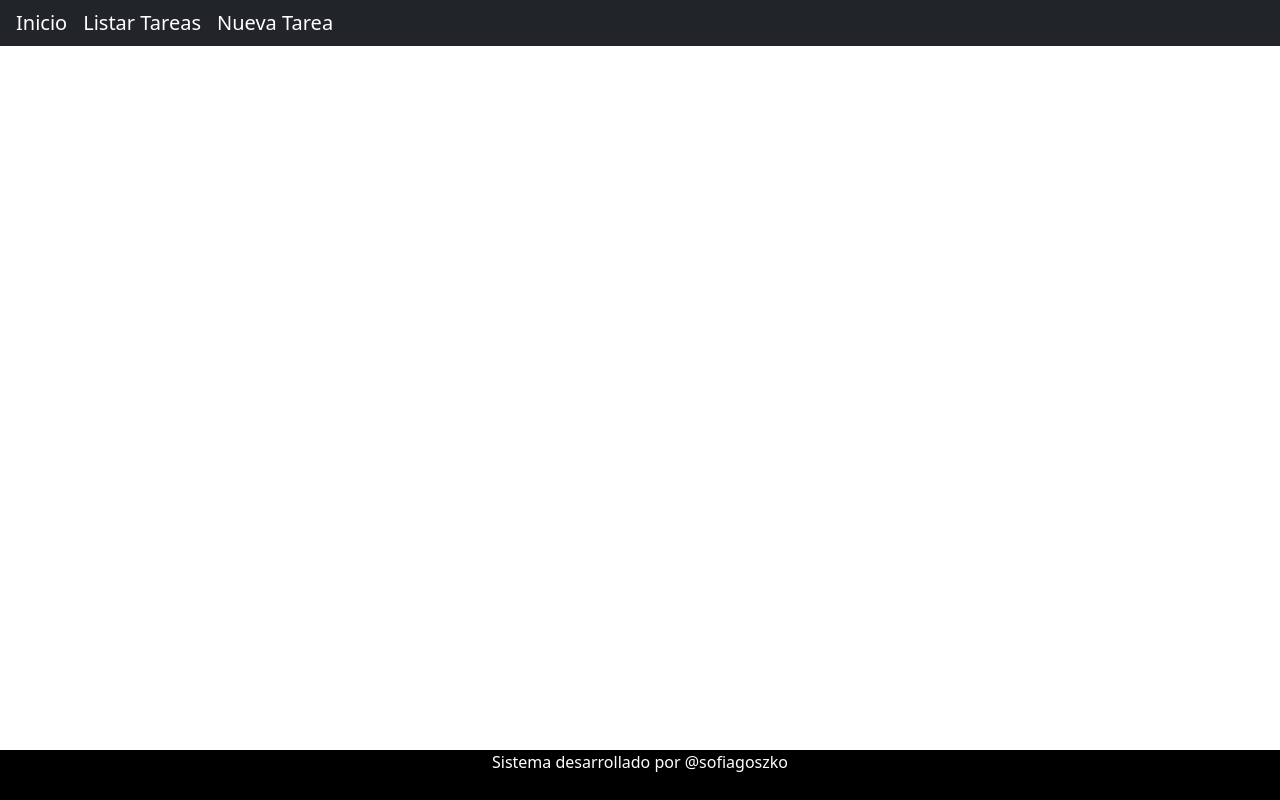
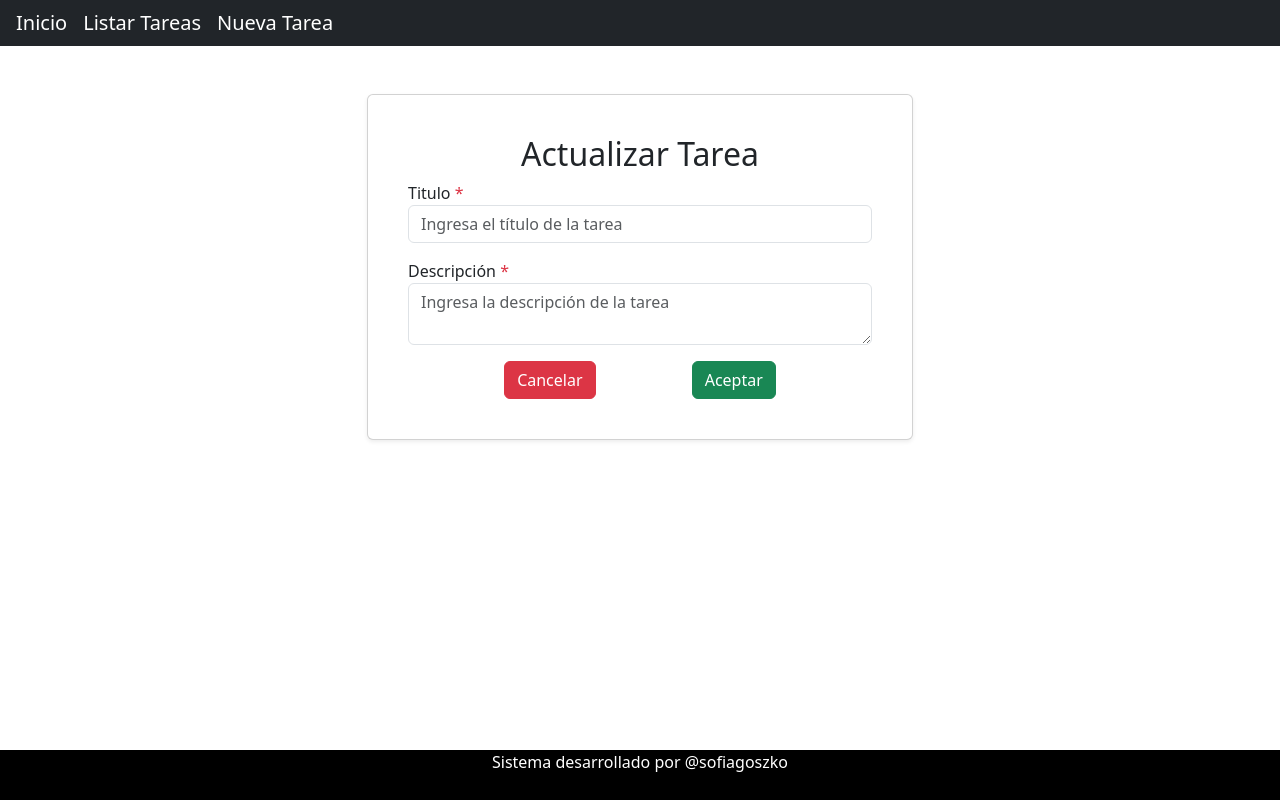
Before and after one commit to sofiagoszko/ForIT2025, a React (Vite) app in the folder frontend/: page /edit-task/1 in a window 1280 px wide. Built offline with nearby package versions, Linux system fonts and the light colour scheme; no server answers.

Commit message:
se agrego el front para editar una tarea

```diff
--- a/frontend/src/App.tsx
+++ b/frontend/src/App.tsx
@@ -14,6 +14,7 @@ function App() {
           <Routes>
             <Route path="/tasks" element={<TaskList />}></Route>
             <Route path="/new-task" element={<TaskForm />}></Route>
+            <Route path="/edit-task/:id" element={<TaskForm />}></Route>
           </Routes >
         </div>
         <FooterComponent />
--- /dev/null
+++ b/frontend/src/Types.tsx
@@ -0,0 +1,7 @@
+export interface Task{
+    id: string,
+    title: string,
+    description: string,
+    complete: boolean,
+    createdAt: Date
+}
--- a/frontend/src/components/TaskForm.tsx
+++ b/frontend/src/components/TaskForm.tsx
@@ -1,5 +1,6 @@
-import React, { useState } from "react";
+import React, { useEffect, useState } from "react";
 import { Link, useNavigate, useParams } from "react-router-dom";
+import type { Task } from "../Types";
 
 export default function TaskForm(){
   type Errors = {
@@ -11,16 +12,36 @@ export default function TaskForm(){
   const [title, setTitle] = useState("");
   const [description, setDescription] = useState("");
   const [errors, setErrors] = useState<Errors>({});
-  const {taskID} = useParams();
+  const {id} = useParams();
   const navigate = useNavigate();
+
+  useEffect(() => {
+    if(id){
+      fetch(`${import.meta.env.VITE_API_URL}/tasks`)
+        .then((res) => res.json())
+        .then((tasks) => {
+          const task = tasks.find((t: Task) => t.id === id);
+          if(task){
+            setTitle(task.title);
+            setDescription(task.description);
+          }
+        });
+    }
+  }, [id]);
+
 
   const handleSubmit = async (e: React.FormEvent) => {
     e.preventDefault();
     setErrors({});
 
     try{
-      const response = await fetch(`${import.meta.env.VITE_API_URL}/tasks`,{
-        method: "POST",
+      const method = id ? "PUT" : "POST";
+      const url = id
+        ? `${import.meta.env.VITE_API_URL}/tasks/${id}`
+        : `${import.meta.env.VITE_API_URL}/tasks`;
+
+      const response = await fetch(url,{
+        method,
         headers: {"Content-Type": "application/json"},
         body: JSON.stringify({title, description}),
       });
@@ -37,7 +58,7 @@ export default function TaskForm(){
   };
 
     const title_page = () => {
-      if(taskID){
+      if(id){
           return <h2 className='text-center'>Actualizar Tarea</h2>
       }else{
           return <h2 className='text-center'>Nueva Tarea</h2>
@@ -46,7 +67,6 @@ export default function TaskForm(){
 
   return (
       <div className="container mt-5">
-        <div className="row">
           <div className="col-lg-6 offset-lg-3 col-md-8 offset-md-2 col-12">
             <div className="card shadow-sm p-4">
               <div className="card-body">
@@ -68,7 +88,6 @@ export default function TaskForm(){
                     {errors.description && <p style={{ color: "red" }}>{errors.description}</p>}
                   </div>
 
-
                   <div className="d-flex justify-content-evenly mt-3">
                     <Link to="/" className="btn btn-danger">
                       Cancelar
@@ -82,6 +101,5 @@ export default function TaskForm(){
             </div>
         </div>
       </div>
-      </div>
   );
 };
```
Also changed, not shown: frontend/src/components/TaskItem.tsx (+1 -7 lines), frontend/src/components/TaskList.tsx (+1 -8 lines). Lines whose indentation alone changed are shown as unchanged.
